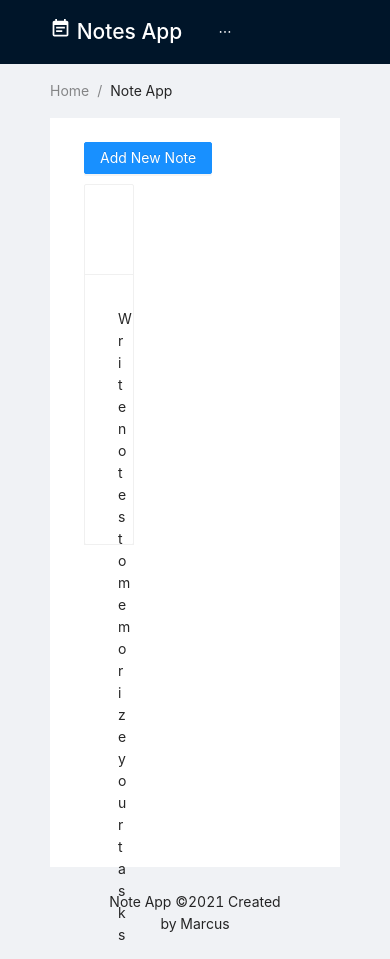
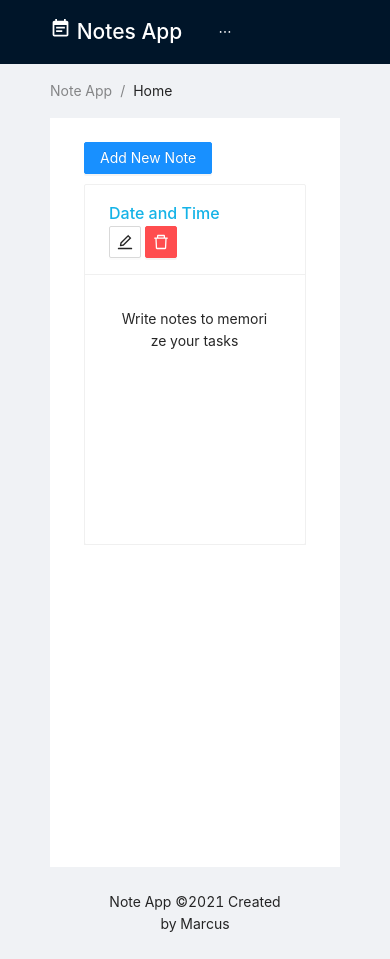
Before and after one commit to MarcusviniciusLsantos/Notes-app, a React (Create React App) app: page / in a window 390 px wide. Built offline with nearby package versions, Linux system fonts and the light colour scheme.

Commit message:
responsive cards

```diff
--- a/src/App.js
+++ b/src/App.js
@@ -48,7 +48,7 @@
         </h4>
       );
     return notes.map((note, idx) => (
-      <Col span={8}>
+      <Col xs={24} sm={24} md={12} lg={8} xl={8}>
         <Note note={note} idx={idx} onDelete={() => onDelete(idx)} />
       </Col>
     ));
@@ -59,8 +59,8 @@
       <HeaderMenu />
       <Content className="content">
         <Breadcrumb style={{ margin: "16px 0" }}>
+          <Breadcrumb.Item>Note App</Breadcrumb.Item>
           <Breadcrumb.Item>Home</Breadcrumb.Item>
-          <Breadcrumb.Item>Note App</Breadcrumb.Item>
         </Breadcrumb>
         <div className="site-layout-content">
           <Button
@@ -71,7 +71,7 @@
             Add New Note
           </Button>
 
-          <Row gutter={16}>{createNotesContainer()}</Row>
+          <Row >{createNotesContainer()}</Row>
         </div>
         <Footer style={{ flex: "0 1 57px", textAlign: "center"}}>
           Note App ©2021 Created by Marcus
```
